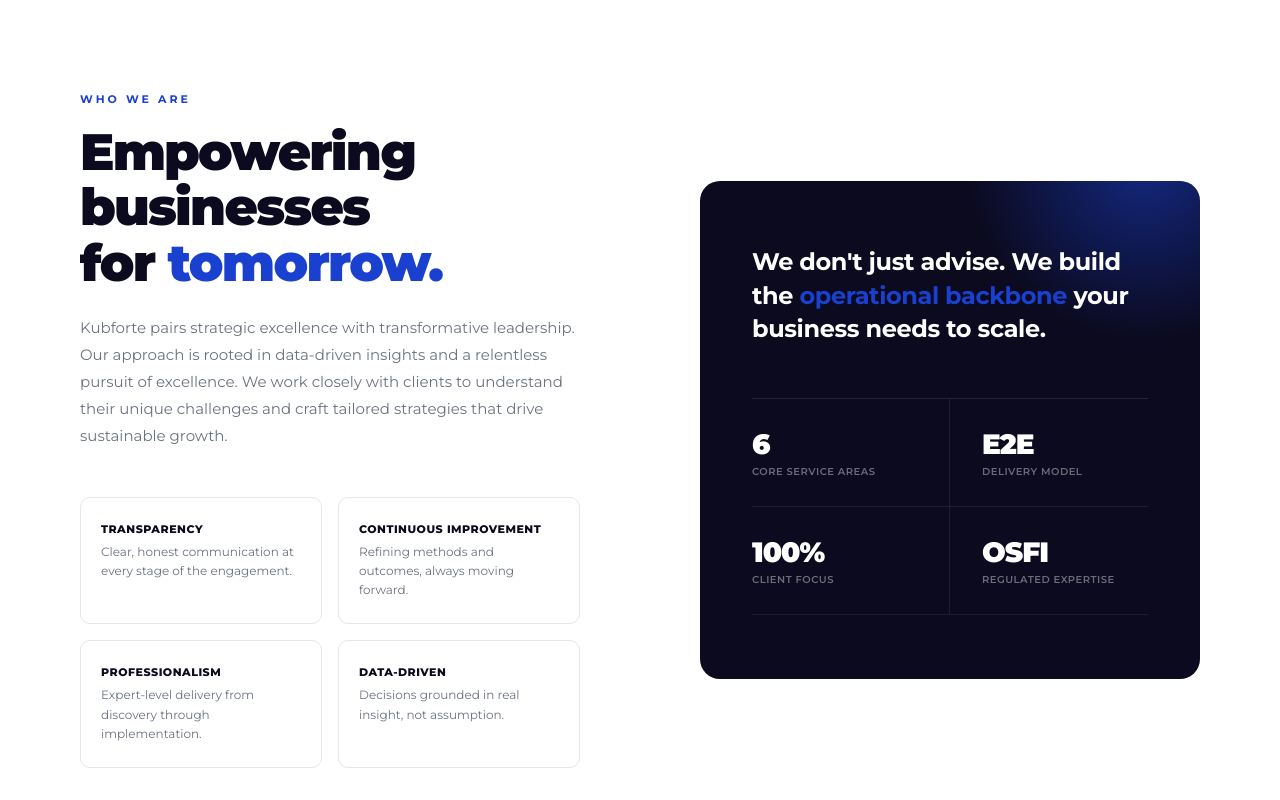
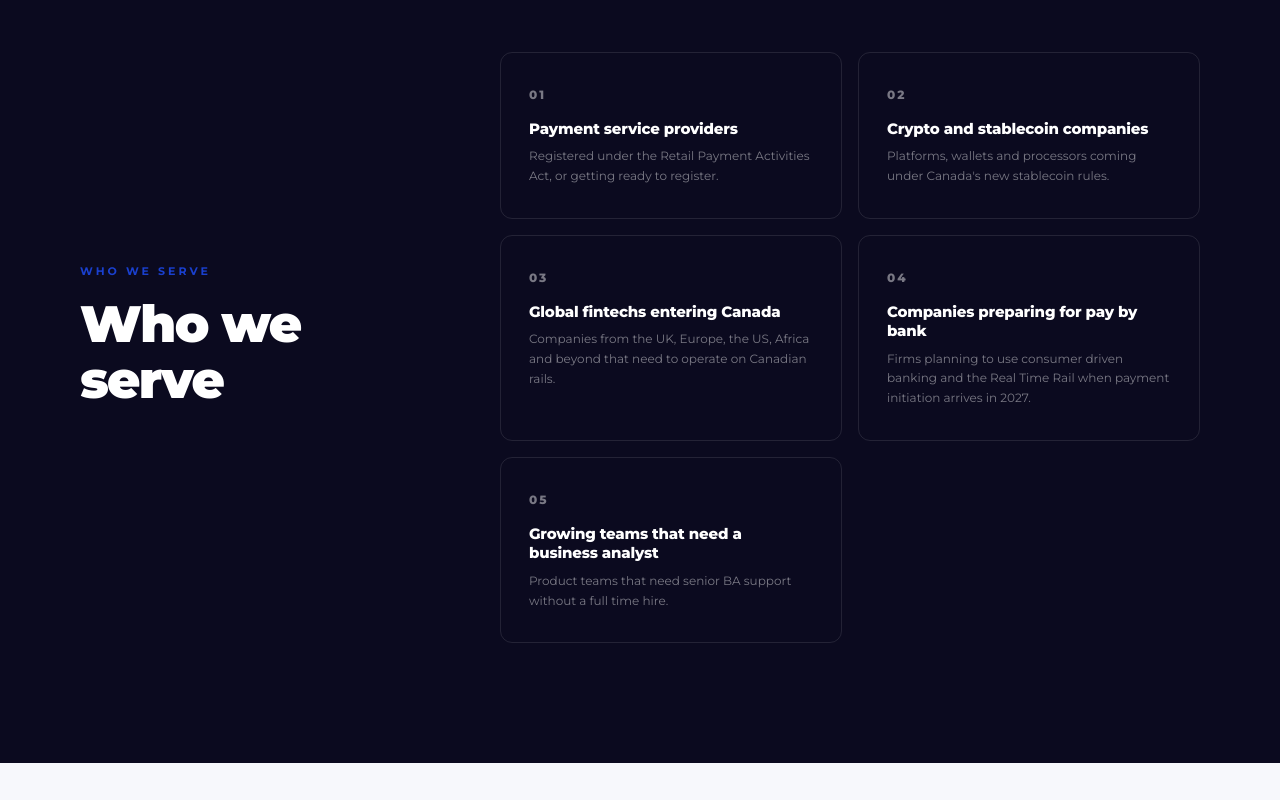
Before and after one commit to ogboonyi/Kubforte-Website-First-Draft, a plain HTML site: page index.html in a window 1280 px wide. Shown: the part 1140-1940 px from the top of the page. Drawn offline with Linux system fonts and the light colour scheme.

Commit message:
Remove Who We Are section
The new What we do copy covers it. Also drops the About links
from the top menu and footer.

Co-Authored-By: Claude Opus 5.5 <noreply@anthropic.com>

```diff
--- a/index.html
+++ b/index.html
@@ -931,7 +931,6 @@
     <span class="nav-logo-name">Kubforte</span>
   </a>
   <ul class="nav-links">
-    <li><a href="#about">About</a></li>
     <li><a href="#serve">Who We Serve</a></li>
     <li><a href="#services">Services</a></li>
     <li><a href="#team">Team</a></li>
@@ -987,59 +986,6 @@
     <div class="stat-lbl">Fraud detection &amp;<br>recovery delivered</div>
   </div>
 </div>
-
-<!-- ═══ ABOUT ═══ -->
-<section class="about" id="about">
-  <div>
-    <p class="eyebrow">Who We Are</p>
-    <h2 class="section-h">Empowering businesses<br>for <span class="accent">tomorrow.</span></h2>
-    <p class="section-p">
-      Kubforte pairs strategic excellence with transformative leadership. Our approach is rooted in data-driven insights and a relentless pursuit of excellence. We work closely with clients to understand their unique challenges and craft tailored strategies that drive sustainable growth.
-    </p>
-    <div class="values-grid">
-      <div class="value-tile">
-        <h4>Transparency</h4>
-        <p>Clear, honest communication at every stage of the engagement.</p>
-      </div>
-      <div class="value-tile">
-        <h4>Continuous Improvement</h4>
-        <p>Refining methods and outcomes, always moving forward.</p>
-      </div>
-      <div class="value-tile">
-        <h4>Professionalism</h4>
-        <p>Expert-level delivery from discovery through implementation.</p>
-      </div>
-      <div class="value-tile">
-        <h4>Data-Driven</h4>
-        <p>Decisions grounded in real insight, not assumption.</p>
-      </div>
-    </div>
-  </div>
-
-  <div class="dark-card">
-    <p class="dark-card-quote">
-      We don't just advise. We build the <em>operational backbone</em> your business needs to scale.
-    </p>
-    <div class="dark-card-stats">
-      <div class="dstat">
-        <div class="dstat-val">6</div>
-        <div class="dstat-lbl">Core Service Areas</div>
-      </div>
-      <div class="dstat">
-        <div class="dstat-val">E2E</div>
-        <div class="dstat-lbl">Delivery Model</div>
-      </div>
-      <div class="dstat">
-        <div class="dstat-val">100%</div>
-        <div class="dstat-lbl">Client Focus</div>
-      </div>
-      <div class="dstat">
-        <div class="dstat-val">OSFI</div>
-        <div class="dstat-lbl">Regulated Expertise</div>
-      </div>
-    </div>
-  </div>
-</section>
 
 <!-- ═══ WHO WE SERVE ═══ -->
 <section class="serve" id="serve">
@@ -1283,7 +1229,6 @@
       <div class="fcol">
         <h5>Company</h5>
         <ul>
-          <li><a href="#about">About</a></li>
           <li><a href="#why">Why Kubforte</a></li>
           <li><a href="mailto:info@kubforte.com">Contact</a></li>
           <!-- Replace with your Google Calendar Appointment Scheduling URL -->
```
